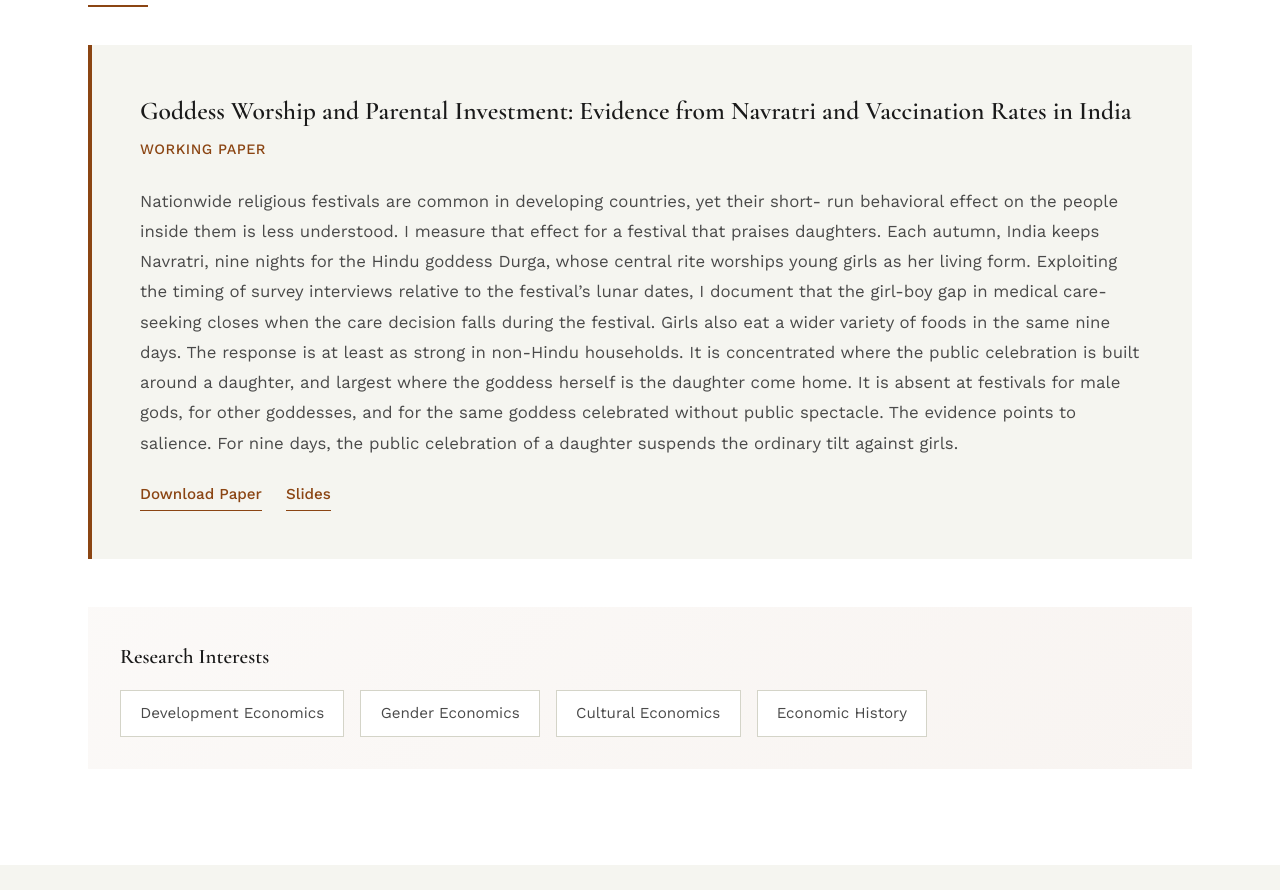
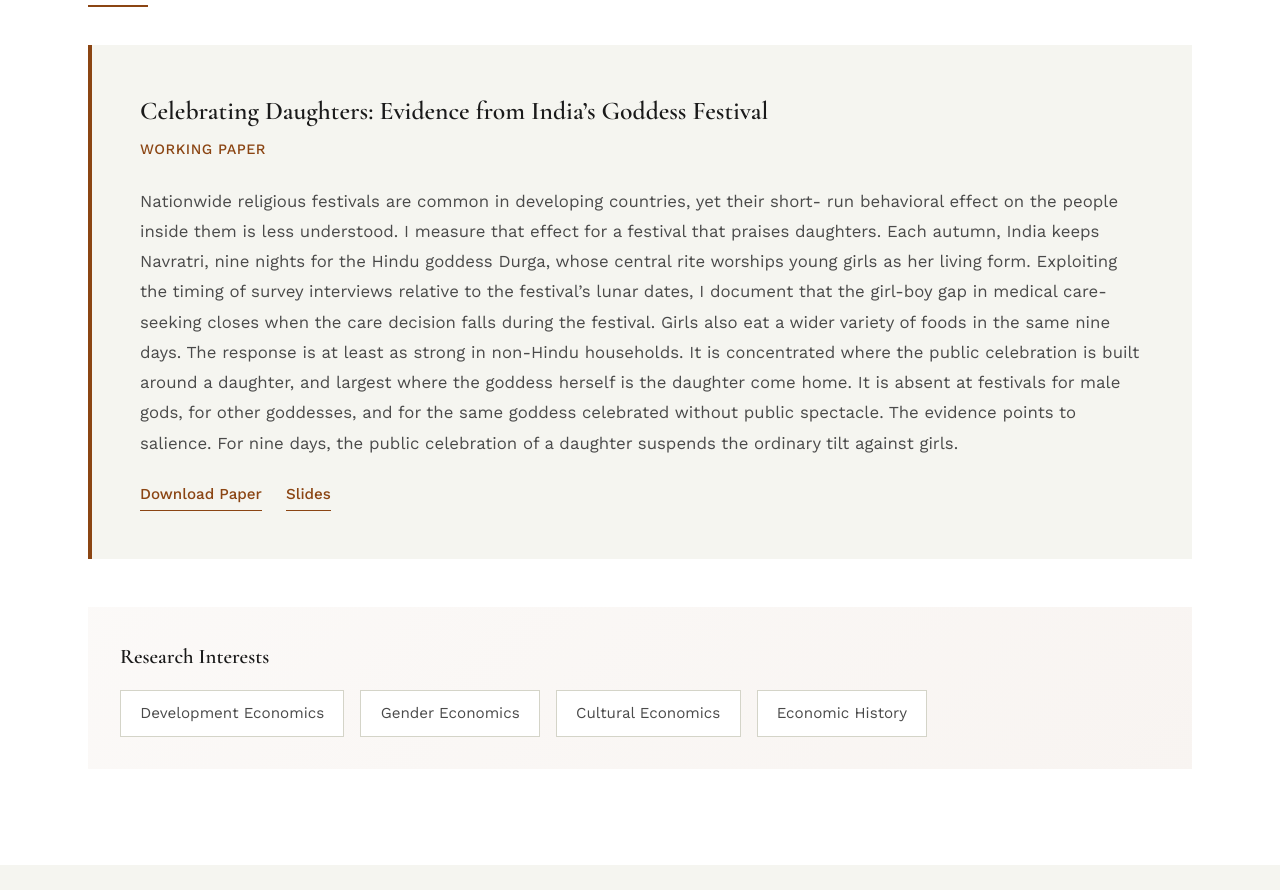
Before and after one commit to josuedjossou/josuedjossou.github.io, a plain HTML site: page index.html in a window 1280 px wide. Shown: the part 972-1862 px from the top of the page. Drawn offline with nearby package versions, Linux system fonts and the light colour scheme.

Commit message:
Update paper title in index.html

```diff
--- a/index.html
+++ b/index.html
@@ -733,7 +733,7 @@
 
                 <div class="paper">
                     <div class="paper-title">
-                        Goddess Worship and Parental Investment: Evidence from Navratri and Vaccination Rates in India
+                        Celebrating Daughters: Evidence from India’s Goddess Festival
                     </div>
                     <div class="paper-status">Working Paper</div>
                     <div class="paper-abstract">
```
